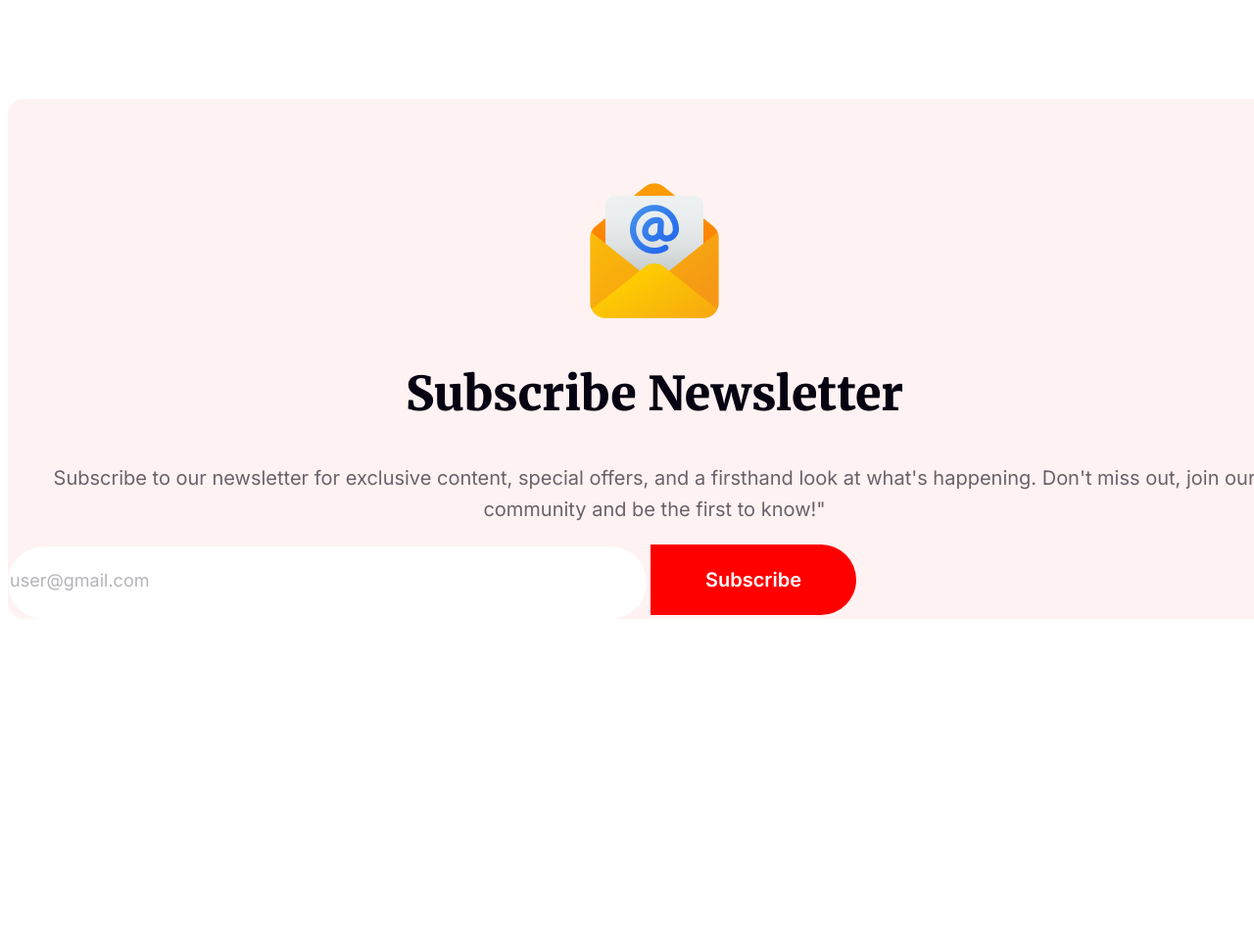
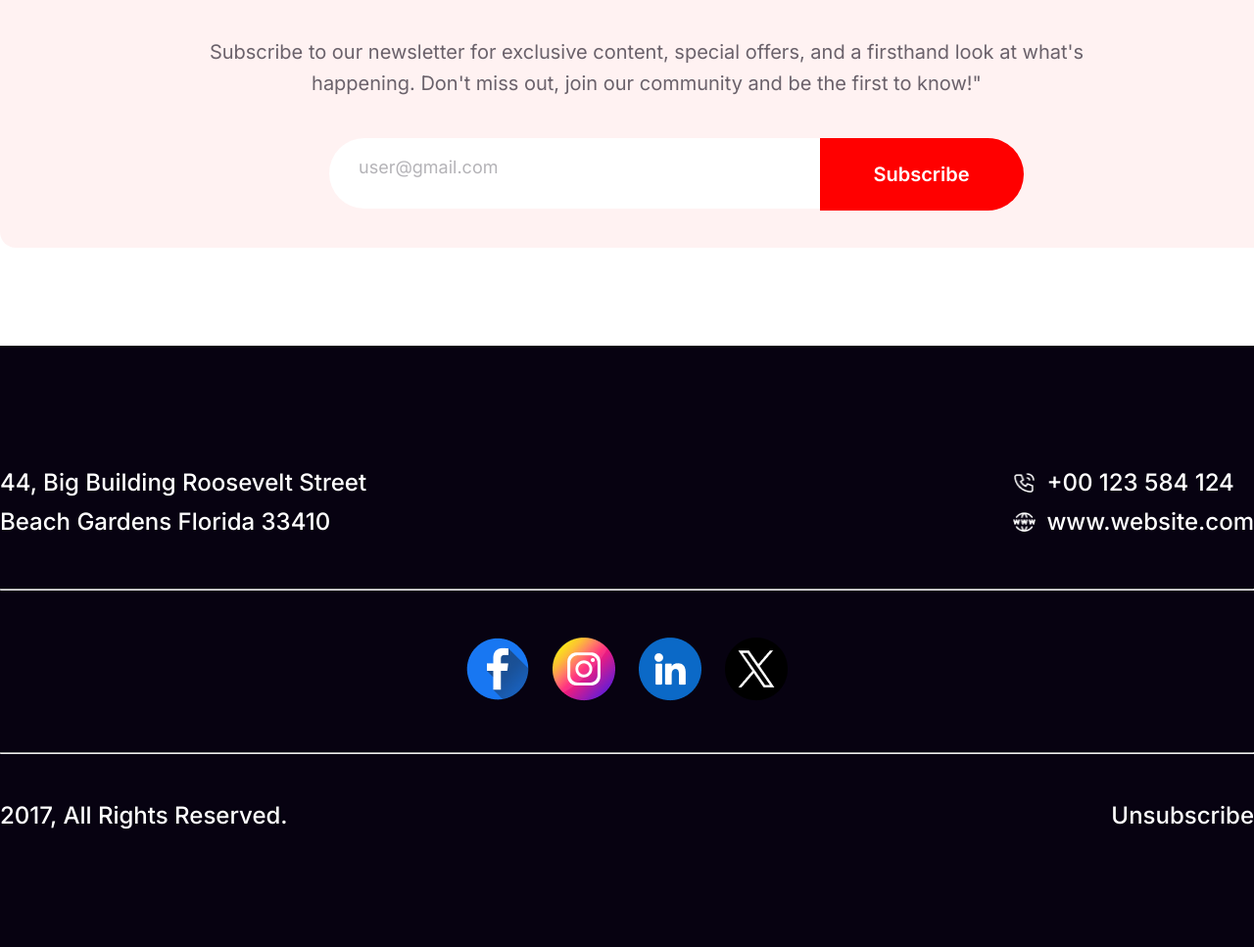
Before and after one commit to imtamjidhossen/new-year-new-mission, a plain HTML site: page index.html in a window 1280 px wide. Shown: the part 4738-5705 px from the top of the page at 98% size. Before the commit the page ends 5378 px from the top, so only its background shows below. Drawn offline with Linux system fonts and the light colour scheme.

Commit message:
Wesite final commit

```diff
--- a/index.html
+++ b/index.html
@@ -92,10 +92,47 @@
         <img src="resources/Group 61.png" alt="">
         <h1>Subscribe Newsletter</h1>
         <p>Subscribe to our newsletter for exclusive content, special offers, and a firsthand look at what's happening. Don't miss out, join our community and be the first to know!"</p>
+       <form class="newsletter-form">
         <input type="text" placeholder="user@gmail.com">
         <button>Subscribe</button>
-
+       </form>
       </div>
     </section>
+
+    <footer class="footer" >
+     <div class="footer-main">
+      <div class="footer-top">
+        <ul class="footer-disc">
+          <li>44, Big Building Roosevelt Street</li>
+          <li>Beach Gardens Florida 33410</li>
+        </ul>
+        <ul class="contact">
+          <li>
+            <img src="resources/Call.png" alt="">
+            <p>+00 123 584 124</p>
+          </li>
+          <li>
+            <img src="resources/Website.png" alt="">
+            <p>www.website.com</p>
+          </li>
+        </ul>
+      </div>
+      <hr>
+      <div class="social">
+        <ul class="socila-ul">
+          <li><img src="resources/Facebook.png" alt=""></li>
+          <li><img src="resources/Instagram.png" alt=""></li>
+          <li><img src="resources/Linkedin.png" alt=""></li>
+          <li><img src="resources/Twitter.png" alt=""></li>
+        </ul>
+      </div>
+      <hr>
+      <div class="copyright">
+        <p>2017, All Rights Reserved.</p>
+        <p>Unsubscribe</p>
+       </div>
+     </div>
+
+    </footer>
 </body>
 </html>
--- a/style.css
+++ b/style.css
@@ -1,3 +1,8 @@
+*{
+    margin: 0;
+    padding: 0;
+    box-sizing:border-box;
+}
 
 section{
     width: 1320px;
@@ -332,18 +337,20 @@ section{
 /* Newsletter area start */
 
 .news-latter{
-
 margin: auto;
 border-radius: 16px;
 background: rgba(255, 0, 0, 0.05);
 display: flex;
 justify-content: center;
 margin-top: 100px;
+padding-bottom: 40px;
+margin-bottom: 100px;
 }
 .nweslatter-disc img{
     margin: auto;
     display: flex;
     margin-top: 80px;
+    padding-bottom: 40px;
 }
 .nweslatter-disc h1{
     color: #070211;
@@ -354,6 +361,7 @@ section{
     font-weight: 900;
     line-height: normal;
     text-transform: capitalize;
+    padding-bottom: 40px
 }
 .nweslatter-disc p{
     color: rgba(7, 2, 17, 0.60);
@@ -363,14 +371,19 @@ section{
     font-style: normal;
     font-weight: 400;
     line-height: 32px;
+    width: 896px;
+    padding-bottom: 40px
 }
 .nweslatter-disc input{
     width: 648px;
-    height: 72px;
+    max-height: 72px;
     border-radius: 50px;
     background: #FFF;
     border: none;
     text-align: center;
+    padding: 30px;
+    position: relative;
+    padding-bottom: 40px
 }
 .nweslatter-disc input::placeholder {
     color: rgba(7, 2, 17, 0.30);
@@ -379,11 +392,12 @@ section{
     font-size: 18px;font-style: normal;
     font-weight: 400;
     line-height: normal;
-    margin-left: 20px !important;
+
 }
 .nweslatter-disc button{
-    width: 210px;
-    height: 72px;
+    margin-left: 561px;
+    width: 208px;
+    height: 74px;
     border-radius: 0px 50px 50px 0px;
     background: #F00;
     color: #FFF;
@@ -395,6 +409,70 @@ section{
     line-height: normal;
     text-transform: capitalize;
     border: none;
+    position: absolute;
+}
+.newsletter-form{
+    display: flex;
+    justify-content: center;
+}
+/* Newsletter area end */
+.footer{
+    background: #070211;
+
+}
+.footer-main{
+    max-width: 1320px;
+    margin:auto;
+    padding-block:120px ;
+    display: flex;
+    flex-direction: column;
+    gap: 48px;
+}
+.footer-disc li{
+    color: #FFF;
+    font-family: Inter;
+    font-size: 24px;
+    font-style: normal;
+    font-weight: 500;
+    line-height: 40px;
+    list-style: none;
 }
 
-/* Newsletter area end */
+.contact li{
+    color: #FFF;
+    font-family: Inter;
+    font-size: 24px;
+    font-style: normal;
+    font-weight: 500;
+    line-height: 40px;
+    display: flex;
+    gap: 10px;
+    list-style:none;
+}
+.contact li img{
+    height:25px;
+    width:25px;
+    margin-top: 8px;
+}
+
+.footer-top{
+    display: flex;
+    justify-content: space-between;
+}
+
+
+.socila-ul{
+    display: flex;
+    justify-content: center;
+    gap: 24px;
+    list-style:none;
+
+}
+.copyright{
+    display: flex;
+    justify-content: space-between;
+    color: #FFF;
+    font-family: Inter;
+    font-size: 24px;
+    font-weight: 500;
+}
```
Lines whose indentation alone changed are shown as unchanged.
